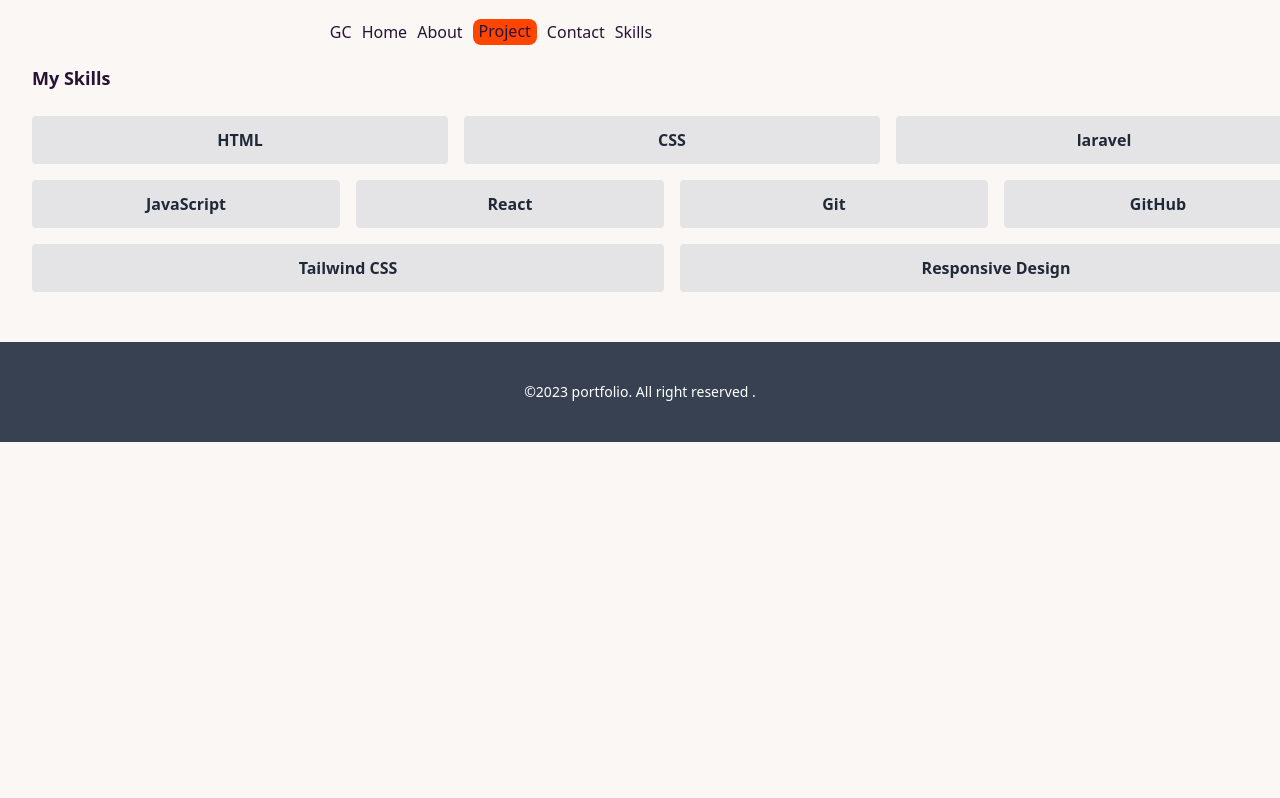
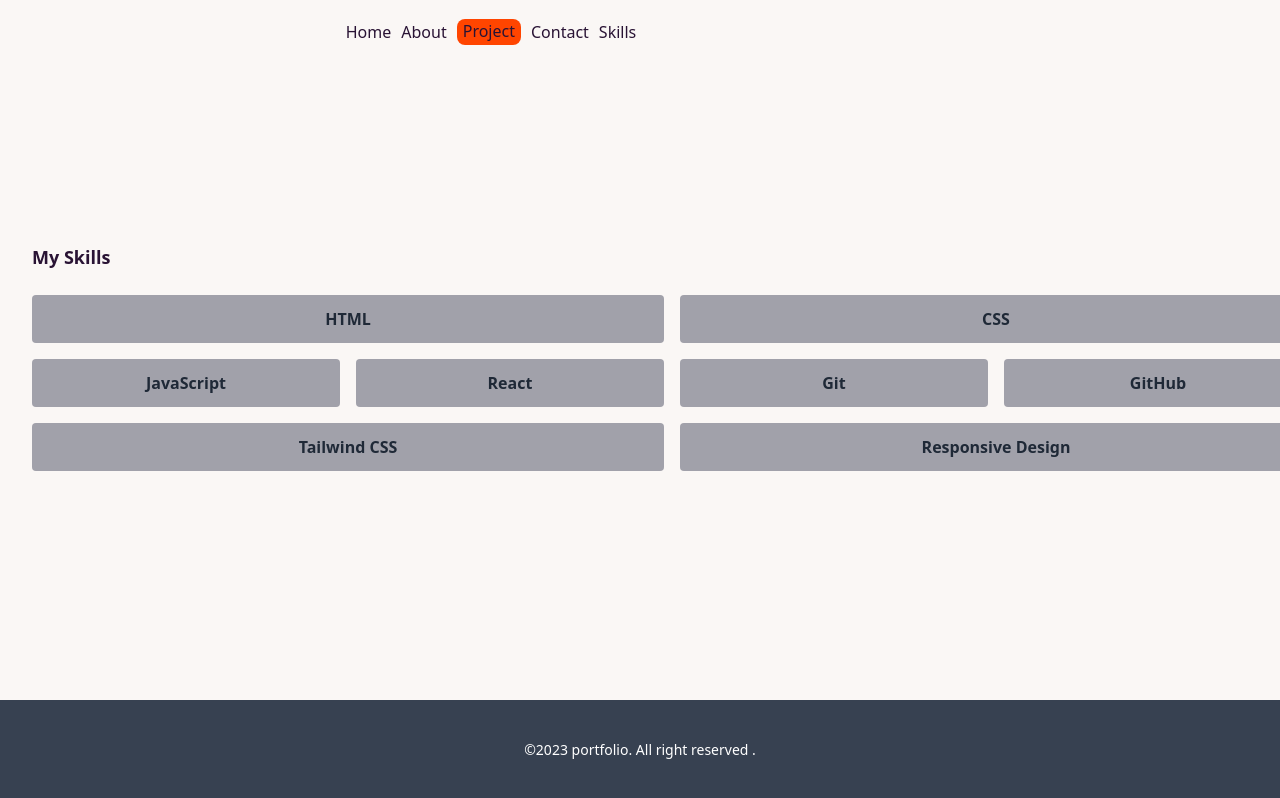
Before and after one commit to EllaGospel/my-portfolio, a React (Create React App) app: page /skills in a window 1280 px wide. Shown: the top 798 px of the page. Built offline with nearby package versions, Linux system fonts and the light colour scheme.

Commit message:
corrections on pages

```diff
--- a/package.json
+++ b/package.json
@@ -1,7 +1,7 @@
 {
   "name": "my-projects",
   "version": "0.1.0",
-  "homepage": "https://EllaGospel.github.io/my-portfolio",
+   "homepage": "https://EllaGospel.github.io/my-portfolio",
   "private": true,
   "dependencies": {
     "@testing-library/jest-dom": "^5.16.5",
--- a/src/App.js
+++ b/src/App.js
@@ -11,18 +11,21 @@ function App() {
   return (
 
     <Router>
+    <div className='flex justify-between w-full h-screen flex-col'>
+      <Nav/>
+      <main>
 
-    <Nav/>
         <Routes>
 
-       <Route path='/' element={<Home/>}/>
+        <Route path='/my-portfolio' element={<Home/>}/>
           <Route path='/about' element={<About/>}/>
           <Route path='/contact' element={<Contact/>}/>
           <Route path='/skills' element={<Skills/>}/>
           <Route path='/project' element={<Project/>}/>
         </Routes>
+     </main>
      <Footer/>
-
+    </div>
      </Router>
 
 
--- a/src/components/About.jsx
+++ b/src/components/About.jsx
@@ -8,7 +8,7 @@ function About() {
       <h1 className='abt-me'>About me</h1>
       <p className='abt-me-discriptn'>I'm a frontend developer with passion to build beautiful and responsive website. I have work on few projects with carefully crafted code to demonstrate my ability in design of beautiful and responsive user interface. You can also check my <a className='linkedin' href="https://www.linkedin.com/in/gospel-emmanuela-696ba41a9/">Linkedln</a> where I share some of the projects I built. </p>
      <div className='personality-div'>
-      <p className='paragarph2'>I am hardworking, enthusiastic about research, open to impact and to be impacted on. l am a good team player and result oriented. My ability to get things done as at when due stands me out. I also have a very positive and can-do attitude towards the job  set to be achieved and also willing to acquire new technologies as need arises.  . I look forward to an invitation and opportunity to discuss further my suitability for the job role.</p>
+      <p className='paragarph2'>I am hardworking, enthusiastic about research, open to impact and to be impacted on. l am a good team player and result oriented. My ability to get things done as at when due stands me out. I also have a very positive and can-do attitude towards the job  set to be achieved and also willing to acquire new technologies as need arises. I look forward to an invitation and opportunity to discuss further my suitability for the job role.</p>
       </div>
     </section>
     </>
--- a/src/components/Home.jsx
+++ b/src/components/Home.jsx
@@ -1,4 +1,5 @@
 import { Link } from "react-router-dom"
+
 
 function Home() {
   return (
@@ -6,7 +7,7 @@ function Home() {
 
       <div className="aside">
       <div className="person-div" >
-      <img className="person" src="https://res.cloudinary.com/oziomadibia/image/upload/v1673692911/IMG-202220715-WA0001_yckice.jpg" alt="profile picture" />
+      <img className="person" src="https://res.cloudinary.com/oziomadibia/image/upload/v1673692911/IMG-202220715-WA0001_yckice.jpg" alt="profile display" />
       </div>
       <div className="intro">
       <h1 className="head">HI, I'M GOSPEL EMMANUELA CHARLES</h1>
--- a/src/components/Nav.jsx
+++ b/src/components/Nav.jsx
@@ -1,11 +1,12 @@
 import {Link} from 'react-router-dom'
+
 function Nav() {
   return (
     <nav className="navmain">
 
         <ul className="navbar">
-            <p className="name ">GC</p>
-           <Link to='/' className="navlink">
+
+           <Link to='/my-portfolio' className="navlink">
                 Home
                 </Link>
 
--- a/src/components/Skills.jsx
+++ b/src/components/Skills.jsx
@@ -6,29 +6,26 @@ function Skills() {
                         <h3 class="mb-6  text-lg font-bold mt-0 xl:mt-0 2xl:mt-0 lg:mt-0  skill">My Skills</h3>
                         <div class="flex flex-col space-y-4 ">
                             <div class="flex space-x-4 ">
-                                <div class="flex items-center justify-center w-full px-3 py-3 bg-zinc-200 text-gray-800 font-semibold rounded">
+                                <div class="flex items-center justify-center w-full px-3 py-3 bg-zinc-400 text-gray-800 font-semibold rounded">
                                     <span>HTML</span>
                                 </div>
-                                <div class="flex items-center justify-center w-full px-3 py-3 bg-zinc-200 text-gray-800 font-semibold rounded">
+                                <div class="flex items-center justify-center w-full px-3 py-3 bg-zinc-400 text-gray-800 font-semibold rounded">
                                     <span>CSS</span>
-                                </div>
-
-                                <div class="flex items-center justify-center w-full px-3 py-3 bg-zinc-200 text-gray-800 font-semibold rounded"><span>laravel</span>
                                 </div>
                             </div>
                             <div class="flex space-x-4">
-                                <div class="flex items-center justify-center w-full px-3 py-3 bg-zinc-200 text-gray-800 font-semibold rounded">
+                                <div class="flex items-center justify-center w-full px-3 py-3 bg-zinc-400 text-gray-800 font-semibold rounded">
                                     <span>JavaScript</span>
-                                </div><div class="flex items-center justify-center w-full px-3 py-3 bg-zinc-200 text-gray-800 font-semibold rounded">
+                                </div><div class="flex items-center justify-center w-full px-3 py-3 bg-zinc-400 text-gray-800 font-semibold rounded">
                                     <span>React</span>
                                 </div>
-                                <div class="flex items-center justify-center w-full px-3 py-3 bg-zinc-200 text-gray-800 font-semibold rounded"><span>Git</span>
+                                <div class="flex items-center justify-center w-full px-3 py-3 bg-zinc-400 text-gray-800 font-semibold rounded"><span>Git</span>
                                 </div>
-                                <div class="flex items-center justify-center w-full px-3 py-3 bg-zinc-200 text-gray-800 font-semibold rounded">
-                                    <span>GitHub</span></div></div><div class="flex space-x-4"><div class="flex items-center justify-center w-full px-3 py-3 bg-zinc-200 text-gray-800 font-semibold rounded">
+                                <div class="flex items-center justify-center w-full px-3 py-3 bg-zinc-400 text-gray-800 font-semibold rounded">
+                                    <span>GitHub</span></div></div><div class="flex space-x-4"><div class="flex items-center justify-center w-full px-3 py-3 bg-zinc-400 text-gray-800 font-semibold rounded">
                                         <span>Tailwind CSS</span>
                                     </div>
-                                <div class="flex items-center justify-center w-full px-3 py-3 bg-zinc-200 text-gray-800 font-semibold rounded">
+                                <div class="flex items-center justify-center w-full px-3 py-3 bg-zinc-400 text-gray-800 font-semibold rounded">
                                     <span>Responsive Design</span>
 
                                 </div>
```
Also changed, not shown: src/index.css (line endings or trailing spaces). Lines whose indentation alone changed are shown as unchanged.
